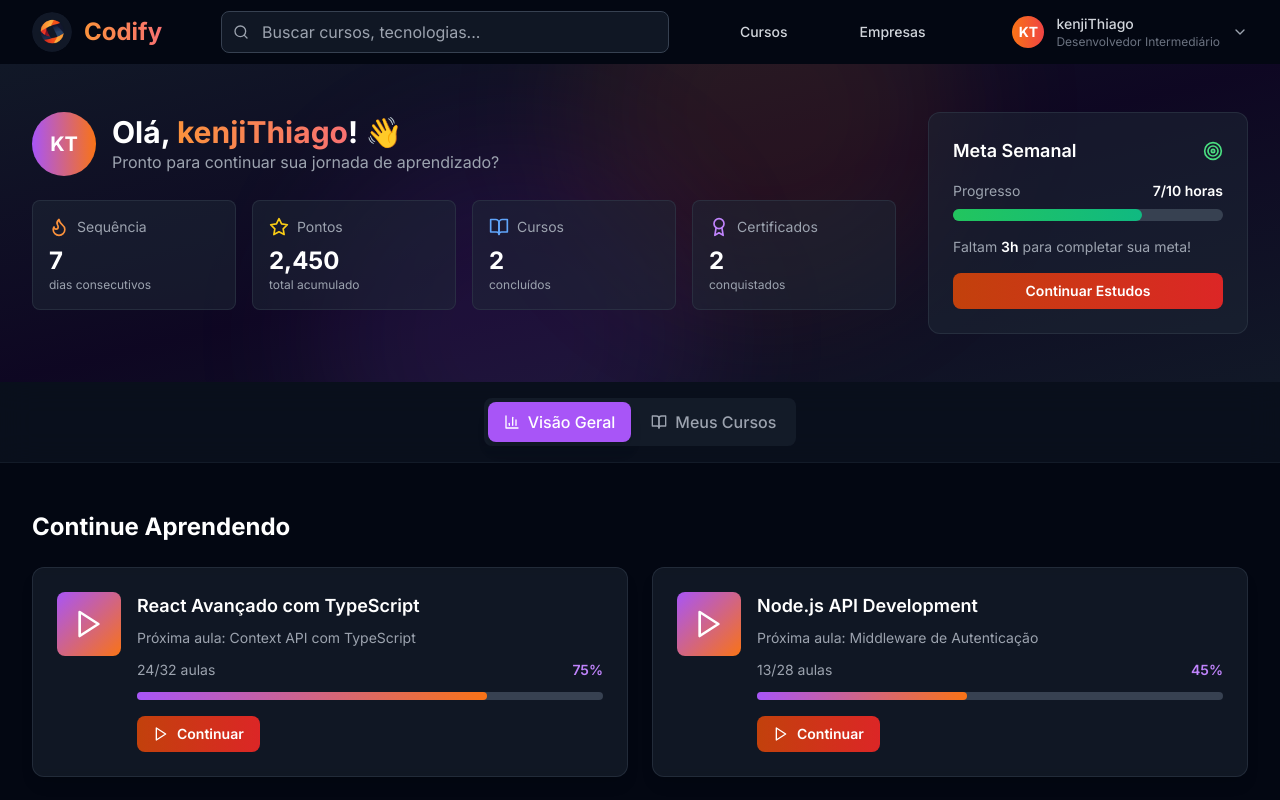
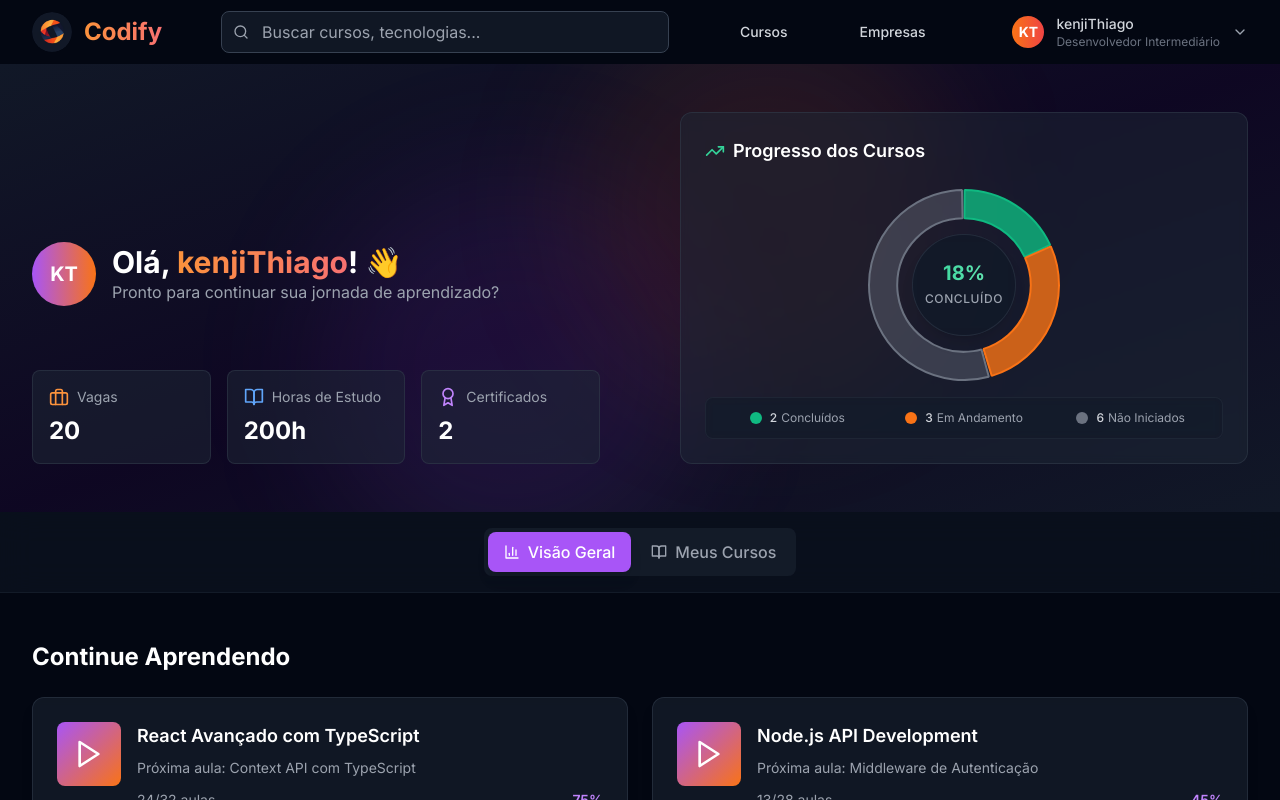
Before and after one commit to kenjiThiago/ProjetoBD2, a Next.js app in the folder frontend/: page /dashboard in a window 1280 px wide. Shown: the top 800 px of the page. Built offline with nearby package versions, Linux system fonts and the light colour scheme.

Commit message:
[frontend] Adicionado gráfico de cursos no dashboard do aluno.
Mudado algumas informações do gráfico do aluno como adicionado horas
totais de estudo no lugar do número de curso, pois o número de cursos
agora está no gráfico.

```diff
--- a/frontend/package.json
+++ b/frontend/package.json
@@ -9,10 +9,12 @@
     "lint": "next lint"
   },
   "dependencies": {
+    "chart.js": "^4.4.9",
     "framer-motion": "^10.16.5",
     "lucide-react": "^0.294.0",
     "next": "^15.3.3",
     "react": "^18",
+    "react-chartjs-2": "^5.3.0",
     "react-dom": "^18",
     "zustand": "^5.0.5"
   },
--- a/frontend/src/app/dashboard/components/DashboardHero.tsx
+++ b/frontend/src/app/dashboard/components/DashboardHero.tsx
@@ -3,11 +3,10 @@
 import { motion } from 'framer-motion'
 import {
   BookOpen,
-  Star,
-  Target,
   Award,
-  Flame,
+  Briefcase,
 } from 'lucide-react'
+import DonutChart from './DonutChart'
 
 interface User {
   name: string
@@ -16,28 +15,21 @@ interface User {
   joinDate: string
   completedCourses: number
   inProgressCourses: number
+  studyTime: string
   certificates: number
   totalCourses: number
 }
 
-interface WeeklyGoal {
-  target: number
-  completed: number
-}
-
 interface DashboardHeroProps {
   user: User
-  studyStreak: number
   totalPoints: number
-  weeklyGoal: WeeklyGoal
 }
 
 export default function DashboardHero({
   user,
-  studyStreak,
   totalPoints,
-  weeklyGoal
 }: DashboardHeroProps) {
+
   return (
     <section className="bg-gradient-to-br from-gray-900 via-purple-950/20 to-gray-900 py-12 relative overflow-hidden">
       <div className="absolute inset-0">
@@ -47,13 +39,14 @@ export default function DashboardHero({
 
       <div className="relative z-10 max-w-7xl mx-auto px-4 sm:px-6 lg:px-8">
         <motion.div
-          className="flex flex-col lg:flex-row items-start justify-between gap-8"
+          className="flex flex-col lg:flex-row lg:items-start justify-between items-center gap-8"
           initial={{ opacity: 0, y: 30 }}
           animate={{ opacity: 1, y: 0 }}
           transition={{ duration: 0.6 }}
         >
           {/* Welcome Message */}
-          <div className="flex-1">
+          <div className="grid lg:grid-cols-2 grid-cols-1 lg:gap-x-20 gap-y-20 flex-1 w-full px-32 lg:px-0">
+            <div className="flex flex-col justify-end gap-10">
               <div className="flex items-center space-x-4 mb-6">
                 <div className="w-16 h-16 bg-gradient-to-r from-purple-500 to-orange-500 rounded-full flex items-center justify-center">
                   <span className="text-xl font-bold text-white">{user.avatar}</span>
@@ -67,77 +60,39 @@ export default function DashboardHero({
               </div>
 
               {/* Quick Stats */}
-            <div className="grid grid-cols-2 lg:grid-cols-4 gap-4">
-              <div className="bg-gray-800/50 rounded-lg p-4 border border-gray-700/50">
+              <div className="grid grid-cols-2 lg:grid-cols-3 gap-4 items-center">
+                <div className="bg-gray-800/50 rounded-lg p-4 border border-gray-700/50 h-full">
                   <div className="flex items-center space-x-2 mb-2">
-                  <Flame className="w-5 h-5 text-orange-400" />
-                  <span className="text-sm text-gray-400">Sequência</span>
-                </div>
-                <div className="text-2xl font-bold text-white">{studyStreak}</div>
-                <div className="text-xs text-gray-400">dias consecutivos</div>
-              </div>
-
-              <div className="bg-gray-800/50 rounded-lg p-4 border border-gray-700/50">
-                <div className="flex items-center space-x-2 mb-2">
-                  <Star className="w-5 h-5 text-yellow-400" />
-                  <span className="text-sm text-gray-400">Pontos</span>
+                    <Briefcase className="w-5 h-5 text-orange-400" />
+                    <span className="text-sm text-gray-400">Vagas</span>
                   </div>
                   <div className="text-2xl font-bold text-white">{totalPoints.toLocaleString()}</div>
-                <div className="text-xs text-gray-400">total acumulado</div>
                 </div>
 
                 <div className="bg-gray-800/50 rounded-lg p-4 border border-gray-700/50">
                   <div className="flex items-center space-x-2 mb-2">
                     <BookOpen className="w-5 h-5 text-blue-400" />
-                  <span className="text-sm text-gray-400">Cursos</span>
+                    <span className="text-sm text-gray-400">Horas de Estudo</span>
                   </div>
-                <div className="text-2xl font-bold text-white">{user.completedCourses}</div>
-                <div className="text-xs text-gray-400">concluídos</div>
+                  <div className="text-2xl font-bold text-white">{user.studyTime}</div>
                 </div>
 
-              <div className="bg-gray-800/50 rounded-lg p-4 border border-gray-700/50">
+                <div className="bg-gray-800/50 rounded-lg p-4 border border-gray-700/50 h-full">
                   <div className="flex items-center space-x-2 mb-2">
                     <Award className="w-5 h-5 text-purple-400" />
                     <span className="text-sm text-gray-400">Certificados</span>
                   </div>
                   <div className="text-2xl font-bold text-white">{user.certificates}</div>
-                <div className="text-xs text-gray-400">conquistados</div>
                 </div>
               </div>
             </div>
 
-          {/* Weekly Goal Progress */}
-          <div className="bg-gray-800/50 rounded-xl p-6 border border-gray-700/50 lg:w-80">
-            <div className="flex items-center justify-between mb-4">
-              <h3 className="text-lg font-semibold text-white">Meta Semanal</h3>
-              <Target className="w-5 h-5 text-green-400" />
-            </div>
-
-            <div className="space-y-4">
-              <div>
-                <div className="flex justify-between text-sm mb-2">
-                  <span className="text-gray-400">Progresso</span>
-                  <span className="text-white font-semibold">
-                    {weeklyGoal.completed}/{weeklyGoal.target} horas
-                  </span>
-                </div>
-                <div className="w-full bg-gray-700 rounded-full h-3">
-                  <motion.div
-                    className="bg-gradient-to-r from-green-500 to-emerald-500 h-3 rounded-full"
-                    initial={{ width: 0 }}
-                    animate={{ width: `${(weeklyGoal.completed / weeklyGoal.target) * 100}%` }}
-                    transition={{ duration: 1, delay: 0.5 }}
+            <div className="flex-1">
+              <DonutChart
+                completedCourses={user.completedCourses}
+                inProgressCourses={user.inProgressCourses}
+                totalCourses={user.totalCourses}
               />
-                </div>
-              </div>
-
-              <div className="text-sm text-gray-400">
-                Faltam <span className="text-white font-semibold">{weeklyGoal.target - weeklyGoal.completed}h</span> para completar sua meta!
-              </div>
-
-              <button className="w-full btn-primary py-2 text-sm">
-                Continuar Estudos
-              </button>
             </div>
           </div>
         </motion.div>
--- a/frontend/src/app/dashboard/components/DashboardPageContent.tsx
+++ b/frontend/src/app/dashboard/components/DashboardPageContent.tsx
@@ -25,14 +25,13 @@ export default function DashboardPage() {
     (tabFromUrl as 'overview' | 'courses' | 'achievements' | 'paths') || 'overview'
   )
 
-  const [studyStreak, setStudyStreak] = useState(7)
-  const [totalPoints, setTotalPoints] = useState(2450)
-  const [weeklyGoal, setWeeklyGoal] = useState({ target: 10, completed: 7 })
+  const [totalPoints, setTotalPoints] = useState(20)
 
   // Dados centralizados
   const coursesInProgress = getCoursesInProgress(courses)
   const completedCourses = getCompletedCourses(courses)
   const coursesWithCertificates = getCoursesWithCertificates(courses)
+  const allCourses = coursesInProgress.concat(completedCourses)
 
   // Tab quando url mudar
   useEffect(() => {
@@ -64,6 +63,7 @@ export default function DashboardPage() {
     completedCourses: completedCourses.length,
     inProgressCourses: coursesInProgress.length,
     certificates: coursesWithCertificates.length,
+    studyTime: "200h",
     totalCourses: courses.length
   }
 
@@ -75,9 +75,7 @@ export default function DashboardPage() {
         {/* Hero/Welcome Section */}
         <DashboardHero
           user={user}
-          studyStreak={studyStreak}
           totalPoints={totalPoints}
-          weeklyGoal={weeklyGoal}
         />
 
         {/* Navigation Tabs */}
@@ -96,9 +94,7 @@ export default function DashboardPage() {
 
             {activeTab === 'courses' && (
               <DashboardCourses
-                courses={courses}
-                coursesInProgress={coursesInProgress}
-                completedCourses={completedCourses}
+                courses={allCourses}
               />
             )}
           </div>
--- /dev/null
+++ b/frontend/src/app/dashboard/components/DonutChart.tsx
@@ -0,0 +1,163 @@
+'use client'
+
+import { Doughnut } from 'react-chartjs-2'
+import { motion } from 'framer-motion'
+import {
+  Chart as ChartJS,
+  ArcElement,
+  Tooltip,
+  Legend,
+  ChartOptions
+} from 'chart.js'
+import { TrendingUp } from 'lucide-react'
+
+ChartJS.register(ArcElement, Tooltip, Legend)
+
+interface DonutChartProps {
+  completedCourses: number
+  inProgressCourses: number
+  totalCourses: number
+}
+
+export default function DonutChart({
+  completedCourses,
+  inProgressCourses,
+  totalCourses
+}: DonutChartProps) {
+  const notStartedCourses = totalCourses - completedCourses - inProgressCourses
+  const completionPercentage = Math.round((completedCourses / totalCourses) * 100)
+
+  const data = {
+    labels: ['Concluídos', 'Em Andamento', 'Não Iniciados'],
+    datasets: [
+      {
+        data: [completedCourses, inProgressCourses, notStartedCourses],
+        backgroundColor: [
+          'rgba(16, 185, 129, 0.8)', // emerald-500 com transparência
+          'rgba(249, 115, 22, 0.8)',  // orange-500 com transparência
+          'rgba(107, 114, 128, 0.4)', // gray-500 com mais transparência
+        ],
+        borderColor: [
+          '#10b981', // emerald-500
+          '#f97316', // orange-500
+          '#6b7280', // gray-500
+        ],
+        borderWidth: 2,
+        hoverBackgroundColor: [
+          'rgba(52, 211, 153, 0.9)', // emerald-400 mais opaco no hover
+          'rgba(251, 146, 60, 0.9)',  // orange-400 mais opaco no hover
+          'rgba(156, 163, 175, 0.6)', // gray-400 com transparência
+        ],
+        cutout: '70%',
+        spacing: 2,
+      },
+    ],
+  }
+
+  const options: ChartOptions<'doughnut'> = {
+    responsive: true,
+    maintainAspectRatio: false,
+    interaction: {
+      intersect: false,
+    },
+    plugins: {
+      legend: {
+        display: false, // Remove a legenda
+      },
+      tooltip: {
+        enabled: true,
+        external: () => {}, // Mantém o tooltip sempre ativo
+        backgroundColor: 'rgba(31, 41, 55, 0.95)',
+        titleColor: '#f9fafb',
+        bodyColor: '#d1d5db',
+        borderColor: '#374151',
+        borderWidth: 1,
+        cornerRadius: 8,
+        displayColors: true,
+        callbacks: {
+          label: function(context) {
+            const label = context.label || ''
+            const value = context.parsed
+            const total = context.dataset.data.reduce((a: number, b: number) => a + b, 0)
+            const percentage = ((value / total) * 100).toFixed(1)
+            return `${label}: ${value} cursos (${percentage}%)`
+          }
+        }
+      }
+    },
+    onHover: (event, elements) => {
+      // Força o tooltip a aparecer sempre que houver hover
+      if (event.native?.target) {
+        (event.native.target as HTMLElement).style.cursor = elements.length > 0 ? 'pointer' : 'default'
+      }
+    },
+  }
+
+  return (
+    <div className="bg-gray-800/50 backdrop-blur-sm rounded-xl p-6 border border-gray-700/50 hover:border-gray-600/50 transition-all duration-300 card-glow">
+      <div className="flex items-center justify-between mb-6">
+        <h3 className="text-lg font-semibold text-white flex items-center gap-2">
+          <TrendingUp className="w-5 h-5 text-emerald-400" />
+          Progresso dos Cursos
+        </h3>
+      </div>
+
+      <div className="relative h-48">
+        <Doughnut data={data} options={options} />
+
+        {/* Centro do gráfico redesenhado */}
+        <motion.div
+          className="absolute inset-0 -z-10 flex flex-col items-center justify-center pointer-events-none"
+          initial={{ scale: 0, opacity: 0 }}
+          animate={{ scale: 1, opacity: 1 }}
+          transition={{ duration: 0.6, delay: 0.3 }}
+        >
+          <div className="bg-gray-900/80 backdrop-blur-sm rounded-full p-3 py-6 border border-gray-700/50 shadow-lg">
+            <div className="text-center">
+              <motion.div
+                className="text-xl font-bold bg-gradient-to-r from-emerald-400 to-emerald-300 bg-clip-text text-transparent mb-1"
+                initial={{ scale: 0 }}
+                animate={{ scale: 1 }}
+                transition={{ duration: 0.5, delay: 0.6 }}
+              >
+                {completionPercentage}%
+              </motion.div>
+              <div className="text-xs text-gray-400 font-medium uppercase tracking-wider mb-1">
+                Concluído
+              </div>
+            </div>
+          </div>
+        </motion.div>
+      </div>
+
+      {/* Legenda personalizada movida para cima */}
+      <div className="mt-4">
+        <div className="bg-gray-900/60 backdrop-blur-sm rounded-lg p-3 border border-gray-700/30">
+          <div className="grid md:grid-cols-3 grid-cols-1 gap-2 text-xs">
+            <div className="flex items-center space-x-2 justify-center">
+              <div className="w-3 h-3 bg-emerald-500 rounded-full"></div>
+              <div className="text-gray-300 flex gap-1">
+                <div className="font-medium">{completedCourses}</div>
+                <div className="text-gray-400">Concluídos</div>
+              </div>
+            </div>
+            <div className="flex items-center space-x-2 justify-center">
+              <div className="w-3 h-3 bg-orange-500 rounded-full"></div>
+              <div className="text-gray-300 flex gap-1">
+                <div className="font-medium">{inProgressCourses}</div>
+                <div className="text-gray-400">Em Andamento</div>
+              </div>
+            </div>
+            <div className="flex items-center space-x-2 justify-center">
+              <div className="w-3 h-3 bg-gray-500 rounded-full"></div>
+              <div className="text-gray-300 flex gap-1">
+                <div className="font-medium">{notStartedCourses}</div>
+                <div className="text-gray-400">Não Iniciados</div>
+              </div>
+            </div>
+          </div>
+        </div>
+      </div>
+    </div>
+  )
+}
```
Also changed, not shown: frontend/src/app/dashboard/components/DashboardCourses.tsx (+1 -19 lines), frontend/src/components/cards/DashboardCourseCard.tsx (+3 -9 lines). Lines whose indentation alone changed are shown as unchanged.
